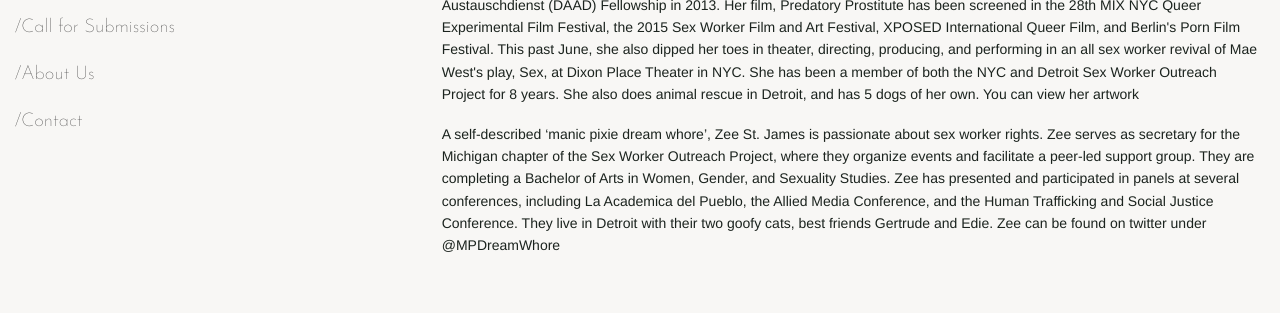
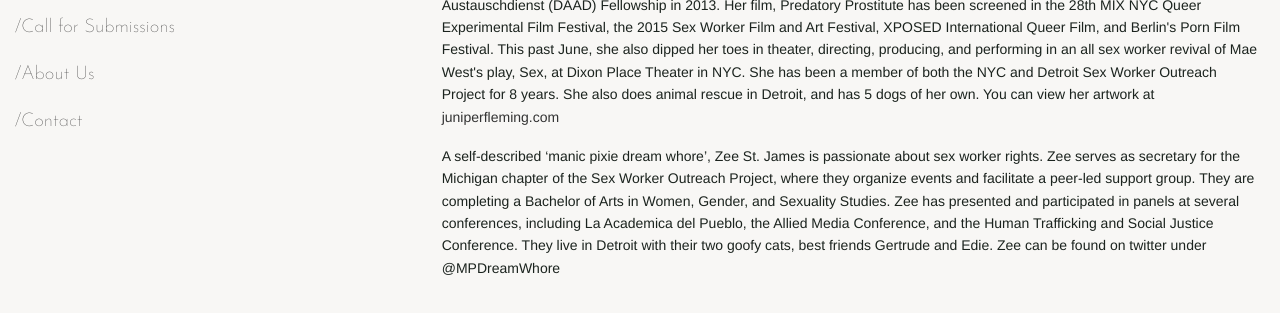
Before and after one commit to Sexworkerarchives/Sexworkerarchives.github.io, a plain HTML site: page aboutus.html in a window 1280 px wide. Shown: the part 157-470 px from the top of the page. Drawn offline with Linux system fonts and the light colour scheme; a web font is replaced by a local one.

Commit message:
html links added

```diff
--- a/aboutus.html
+++ b/aboutus.html
@@ -51,7 +51,7 @@
 
 <p><p>Founded in 2017, we are a collective based out of Detroit, MI. Juniper Fleming and Zee St. James met as members of the SWOP MI chapter. We hope to provide a much needed space for our community to preservation and dissemination of our histories. </p></p>
 
-<p><p>Juniper Fleming is an artist currently living in Detroit. She recieved her BFA from the School of Visual Arts in 2014, and she is currently attaining her MFA in Photography at Cranbook Academy of Arts. She was awarded a Deutscher Akademischer Austauschdienst (DAAD) Fellowship in 2013. Her film, Predatory Prostitute has been screened in the 28th MIX NYC Queer Experimental Film Festival, the 2015 Sex Worker Film and Art Festival, XPOSED International Queer Film, and Berlin's Porn Film Festival. This past June, she also dipped her toes in theater, directing, producing, and performing in an all sex worker revival of Mae West's play, Sex, at Dixon Place Theater in NYC. She has been a member of both the NYC and Detroit Sex Worker Outreach Project for 8 years. She also does animal rescue in Detroit, and has 5 dogs of her own. You can view her artwork </p></p>
+<p><p>Juniper Fleming is an artist currently living in Detroit. She recieved her BFA from the School of Visual Arts in 2014, and she is currently attaining her MFA in Photography at Cranbook Academy of Arts. She was awarded a Deutscher Akademischer Austauschdienst (DAAD) Fellowship in 2013. Her film, Predatory Prostitute has been screened in the 28th MIX NYC Queer Experimental Film Festival, the 2015 Sex Worker Film and Art Festival, XPOSED International Queer Film, and Berlin's Porn Film Festival. This past June, she also dipped her toes in theater, directing, producing, and performing in an all sex worker revival of Mae West's play, Sex, at Dixon Place Theater in NYC. She has been a member of both the NYC and Detroit Sex Worker Outreach Project for 8 years. She also does animal rescue in Detroit, and has 5 dogs of her own. You can view her artwork at <a href="juniperfleming.com">juniperfleming.com</a></p></p>
 
 <p><p>A self-described ‘manic pixie dream whore’, Zee St. James is passionate about sex worker rights. Zee serves as secretary for the Michigan chapter of the Sex Worker Outreach Project, where they organize events and facilitate a peer-led support group. They are completing a Bachelor of Arts in Women, Gender, and Sexuality Studies. Zee has presented and participated in panels at several conferences, including La Academica del Pueblo, the Allied Media Conference, and the Human Trafficking and Social Justice Conference. They live in Detroit with their two goofy cats, best friends Gertrude and Edie. Zee can be found on twitter under @MPDreamWhore</p></p>
 
```
Also changed, not shown: call.html (+1 -1 lines).
